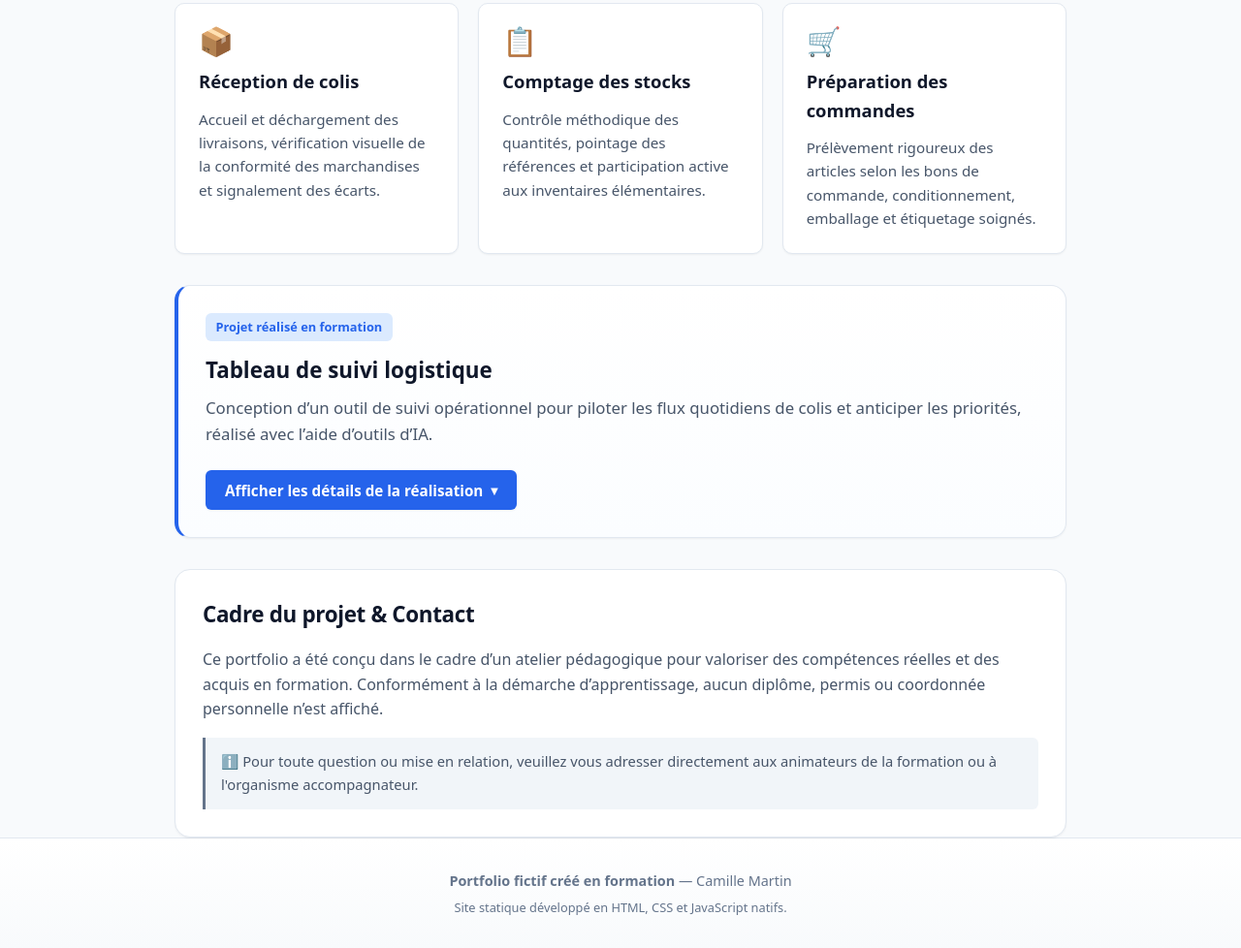
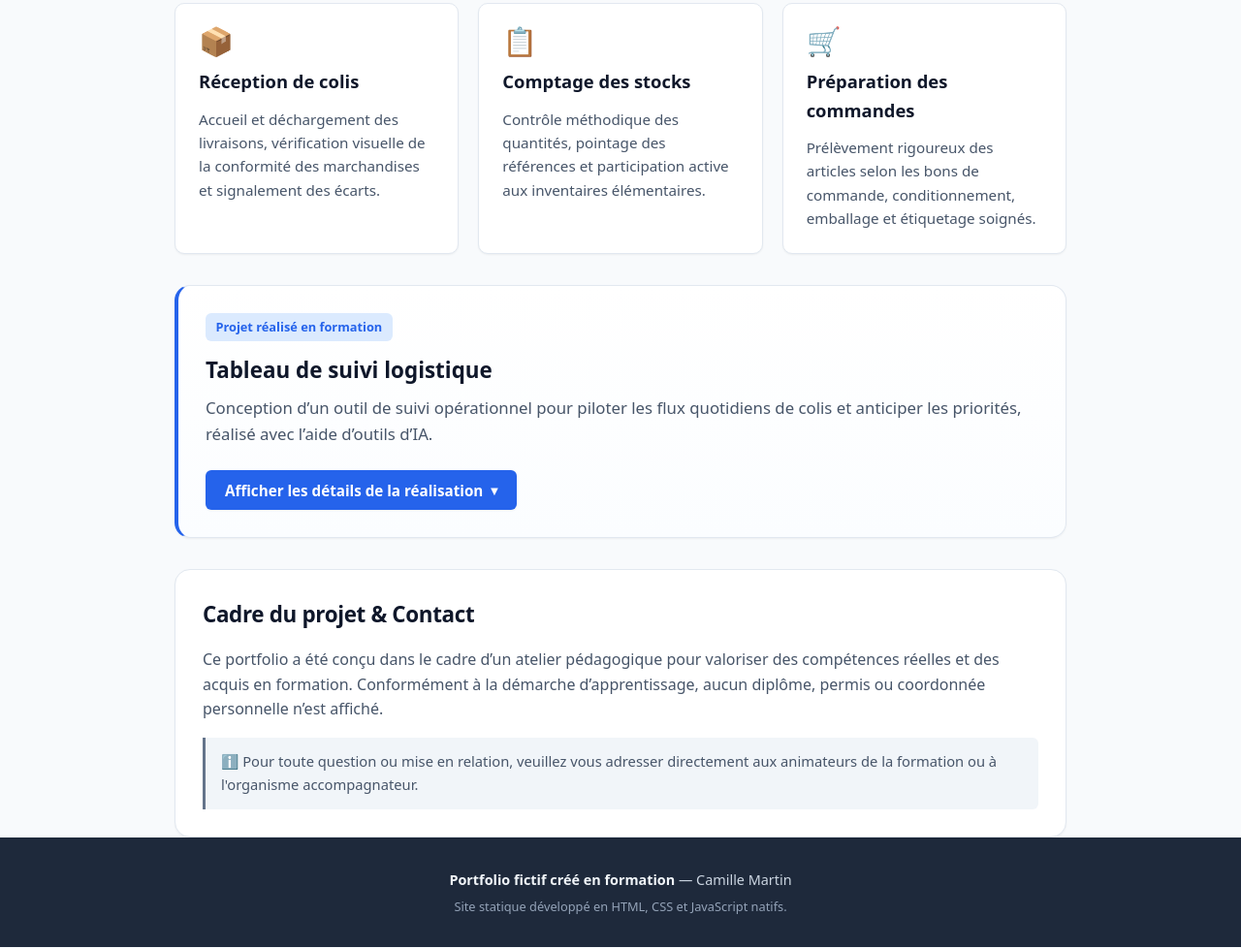
Before and after one commit to LE-FLAW/Mon-portfolio, a plain HTML site: page index.html in a window 1280 px wide. Shown: the part 643-1621 px from the top of the page at 97% size. Drawn offline with Linux system fonts and the light colour scheme.

Commit message:
Fond ardoise sur le pied de page

```diff
--- a/style.css
+++ b/style.css
@@ -307,17 +307,22 @@ main {
 
 /* --- Pied de page (Footer) --- */
 .footer {
-  background: linear-gradient(180deg, #ffffff 0%, var(--color-bg) 100%);
-  border-top: 1px solid var(--color-border);
+  background-color: #1e293b;
+  border-top: none;
   text-align: center;
   padding: 2rem 0;
   font-size: 0.9rem;
-  color: var(--color-text-light);
+  color: #cbd5e1;
+}
+
+.footer strong {
+  color: #f1f5f9;
 }
 
 .footer-sub {
   margin-top: 0.35rem;
   font-size: 0.8rem;
+  color: #94a3b8;
 }
 
 /* --- Responsive & Mobile --- */
```
